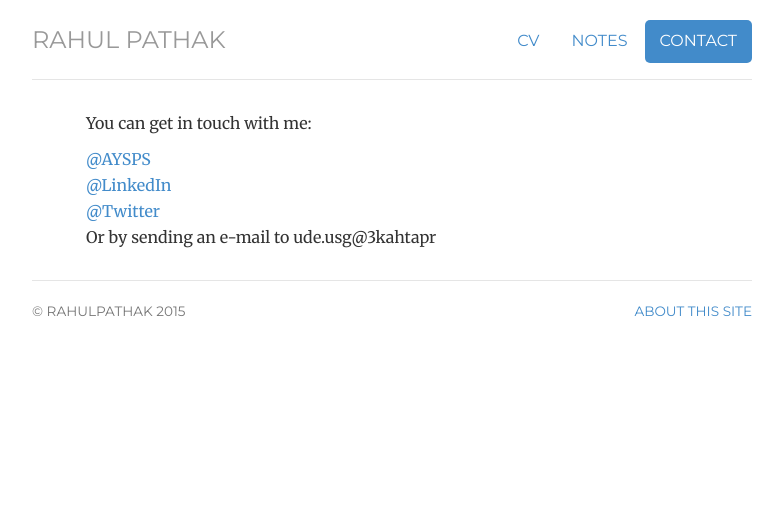
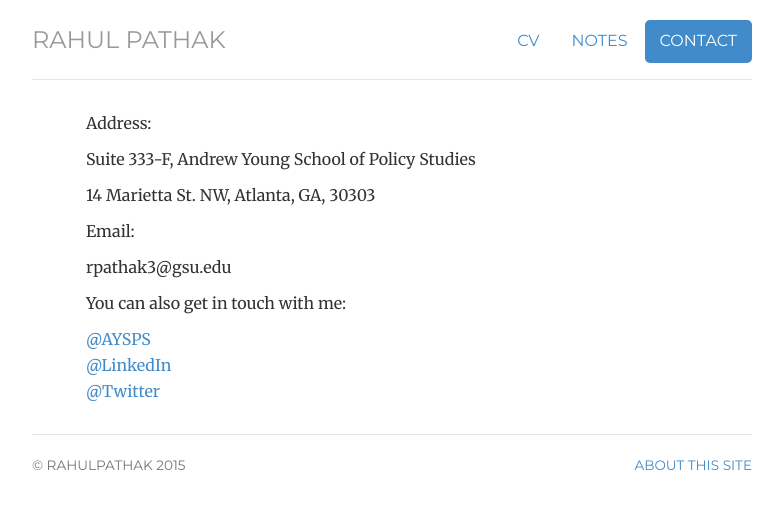
Before and after one commit to pathak-rahul/pathak-rahul.github.io, a Jekyll site: the page built from contact/index.html, in a window 1280 px wide. Shown: the top 509 px of the page, without its empty margins (248-1031 px from the left). Built offline with Jekyll 4.4.1, drawn with Linux system fonts in a browser that asks for light colours.

Commit message:
Update index.html

```diff
--- a/contact/index.html
+++ b/contact/index.html
@@ -9,14 +9,20 @@ description: Contact information for Rahul Pathak.
 ---
 <div class="contact">
 
-	<p>You can get in touch with me:</p>
+	<p>Address:</p>
+	<p>Suite 333-F, Andrew Young School of Policy Studies</p>
+	<p>14 Marietta St. NW, Atlanta, GA, 30303</p>
+
+
+	<p>Email:</p>
+	<p>rpathak3@gsu.edu</p>
+
+	<p>You can also get in touch with me:</p>
 
 	<ul class="list-unstyled">
 	<li><a href="http://pmap.gsu.edu/contact-pmap/">@AYSPS</a></li>
 	<li><a href="https://www.linkedin.com/in/pathaksocial/">@LinkedIn</a></li>
 	<li><a href="https://twitter.com/pathaksocial">@Twitter</a></li>
-	<!-- <li><a href="http://dribbble.com/jmcglone">@Dribbble</a></li> -->
-	<li>Or by sending an e-mail to <span class="obfuscate">rpathak3@gsu.edu</span></li>
 	</ul>
 
 </div>
```
